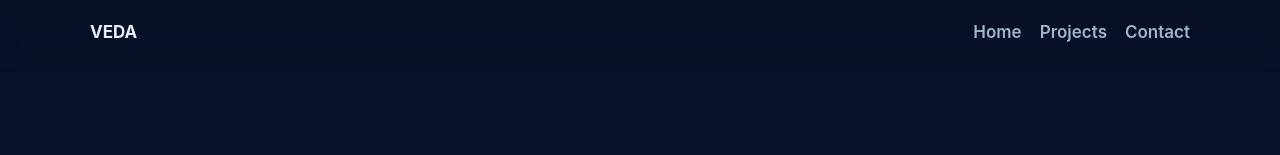
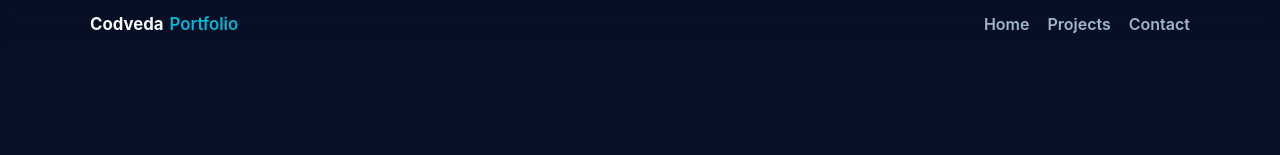
Before and after one commit to logic-boop/internship, a plain HTML site: page index.html in a window 1280 px wide. Shown: the top 155 px of the page. Drawn offline with Linux system fonts and the light colour scheme; grey boxes are pictures that could not be loaded.

Commit message:
update project

```diff
--- a/index.html
+++ b/index.html
@@ -12,7 +12,7 @@
     <!-- Header: transparent at top, solid on scroll down, transparent on scroll up -->
     <header id="site-header" class="transparent" role="banner">
         <div class="container header-inner">
-            <a class="logo" href="index.html">VEDA</a>
+            <a class="logo" href="index.html">Codveda<span>Portfolio</span></a>
 
             <nav id="nav" class="nav" role="navigation" aria-label="Main">
                 <a href="index.html">Home</a>
@@ -117,9 +117,8 @@
         <!-- FOOTER -->
         <footer class="footer">
             <div class="container footer-inner">
-                <p>Made for Codveda Internship •
-                    <a href="https://www.codveda.com" target="_blank" rel="noopener">Codveda</a>
-                </p>
+                <p>Made for Codveda Internship • <a href="https://www.codveda.com" target="_blank"
+                        rel="noopener">Codveda</a></p>
             </div>
         </footer>
     </main>
--- a/styles.css
+++ b/styles.css
@@ -12,10 +12,10 @@
     --glass: rgba(255, 255, 255, 0.04);
     --accent: #06b6d4;
     /* cyan */
-    --accent-2: #7dd3fc;
+    --accent-2: #27556b;
     /* soft cyan */
     --muted: #9fb6c8;
-    --text: #e6f0f6;
+    --text: #fbfbfc;
     --radius: 12px;
     --max: 1100px;
     --shadow: 0 8px 24px rgba(2, 6, 23, 0.6);
@@ -24,7 +24,7 @@
 
 /* ====== Base ====== */
 * {
-    box-sizing: border-box
+    box-sizing: border-box;
 }
 
 html,
@@ -70,14 +70,19 @@ header {
     color: var(--text);
     text-decoration: none;
     font-weight: 700;
-    font-size: 17px;
+    font-size: 1.05rem
+}
+
+.logo span {
+    color: var(--accent);
+    margin-left: 6px;
+    font-weight: 600
 }
 
 /* transparent vs solid states */
 header.transparent {
     background: linear-gradient(180deg, rgba(6, 11, 20, 0.12), rgba(6, 11, 20, 0.06));
-    border-bottom: 1px solid rgba(255, 255, 255, 0.02);
-    padding: 8px;
+    border-bottom: 1px solid rgba(255, 255, 255, 0.02)
 }
 
 header.solid {
@@ -91,7 +96,6 @@ nav.nav a {
     text-decoration: none;
     margin-left: 18px;
     font-weight: 600;
-    font-size: 17px;
 }
 
 nav.nav {
```
